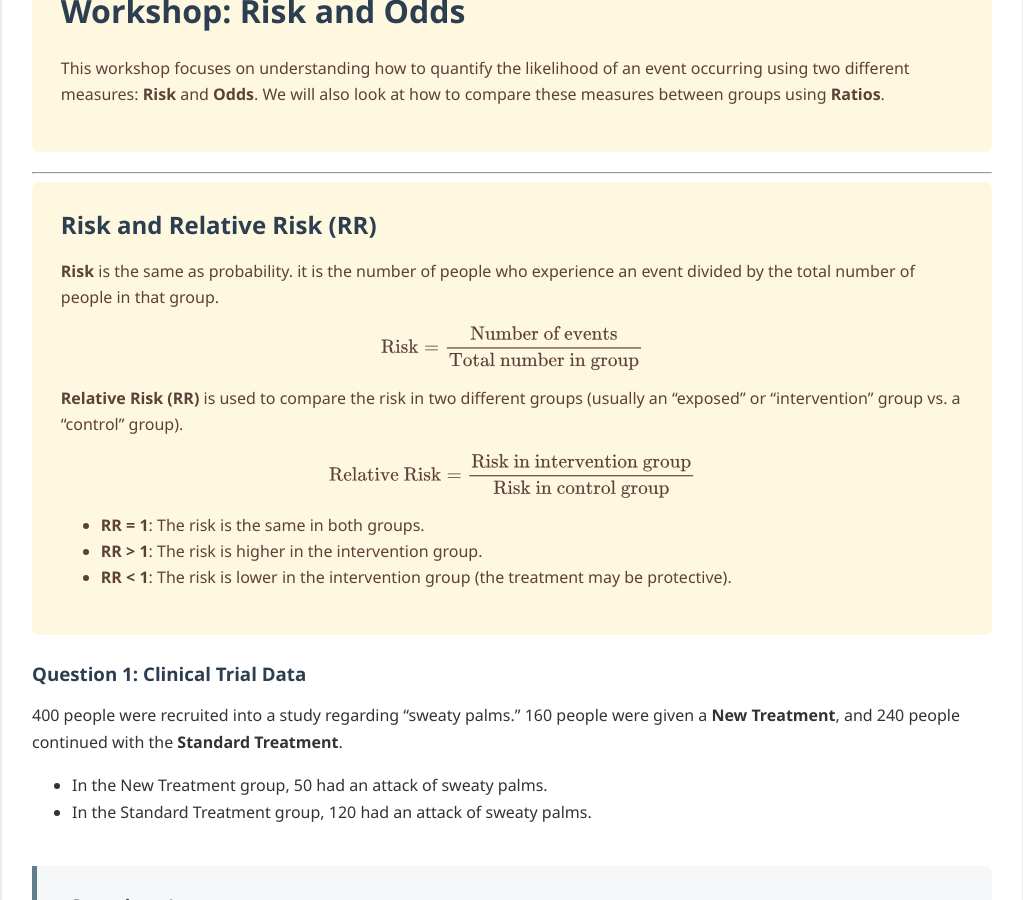
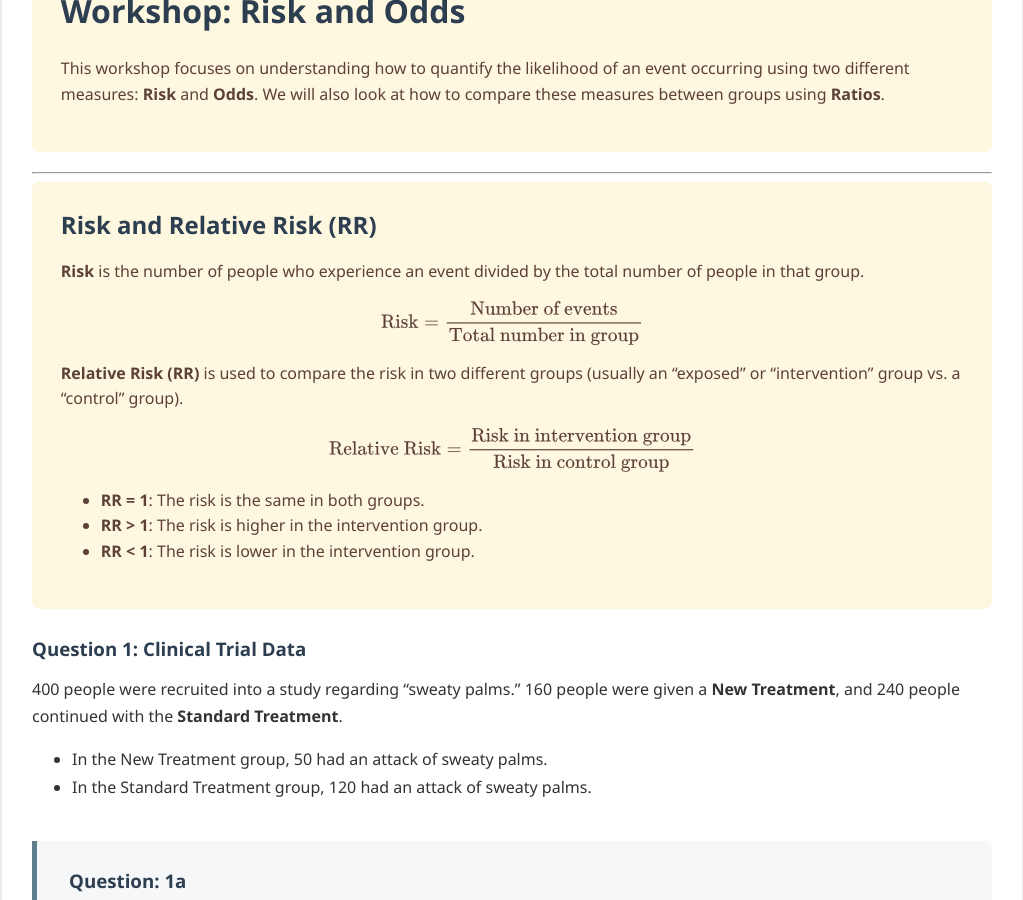
Before and after one commit to probe973/hsc-7056x, a Jekyll site: the page built from odds/index.md, in a window 1280 px wide and 900 px high, scrolled down 285 px. Shown: the whole window, without its empty margins (128-1151 px from the left). Built offline with Jekyll 4.4.1, drawn with Linux system fonts in a browser that asks for light colours; some of the changed text lies outside the part shown.

Commit message:
Update index.md

```diff
--- a/odds/index.md
+++ b/odds/index.md
@@ -14,7 +14,7 @@ This workshop focuses on understanding how to quantify the likelihood of an even
 <div class="explanation" markdown="1">
 ## Risk and Relative Risk (RR)
 
-**Risk** is the same as probability. it is the number of people who experience an event divided by the total number of people in that group.
+**Risk** is the number of people who experience an event divided by the total number of people in that group.
 
 $$\text{Risk} = \frac{\text{Number of events}}{\text{Total number in group}}$$
 
@@ -24,7 +24,7 @@ $$\text{Relative Risk} = \frac{\text{Risk in intervention group}}{\text{Risk in
 
 *   **RR = 1**: The risk is the same in both groups.
 *   **RR > 1**: The risk is higher in the intervention group.
-*   **RR < 1**: The risk is lower in the intervention group (the treatment may be protective).
+*   **RR < 1**: The risk is lower in the intervention group.
 </div>
 
 ### Question 1: Clinical Trial Data
```
Also changed, not shown: other parts of odds/index.md (+9 -0 lines).
